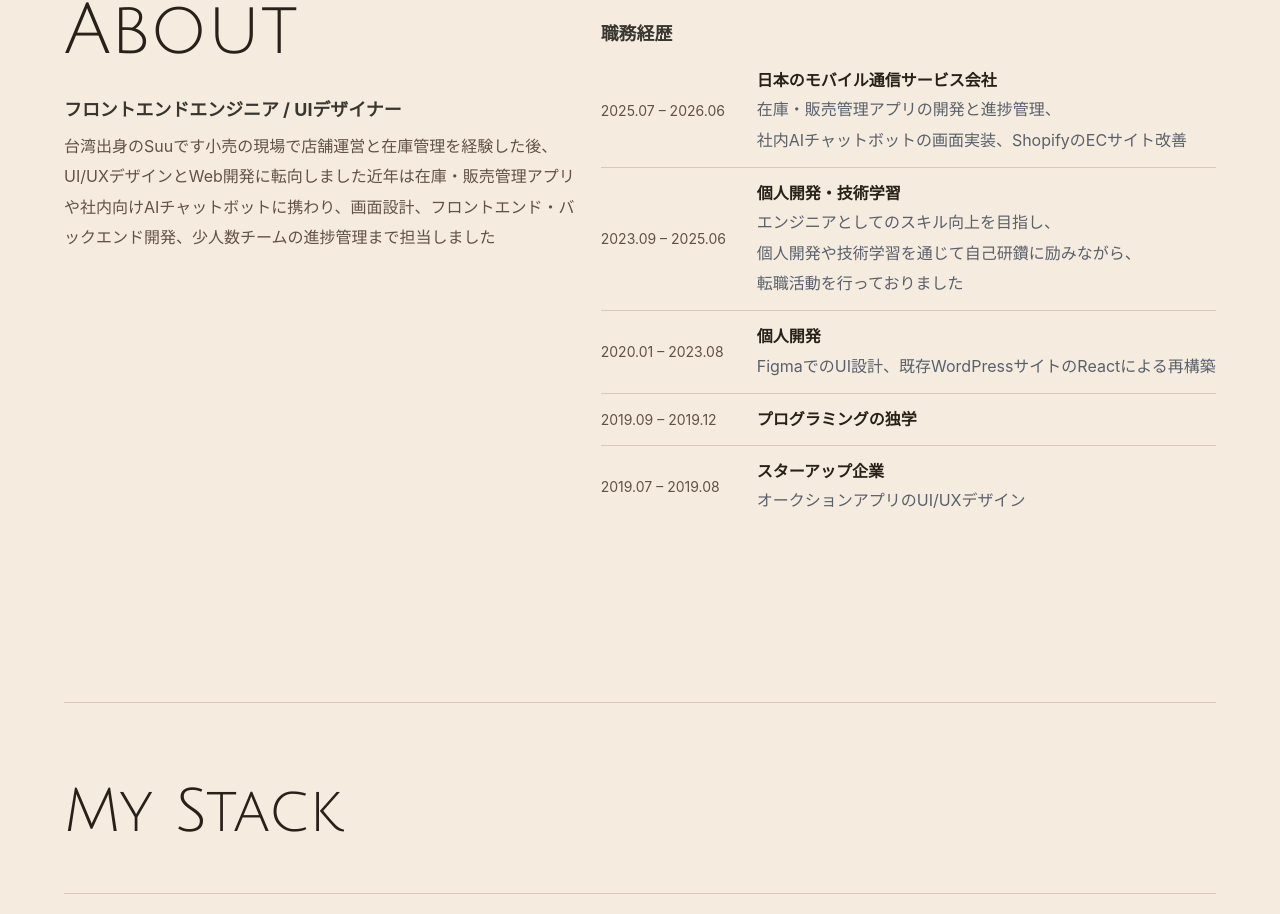
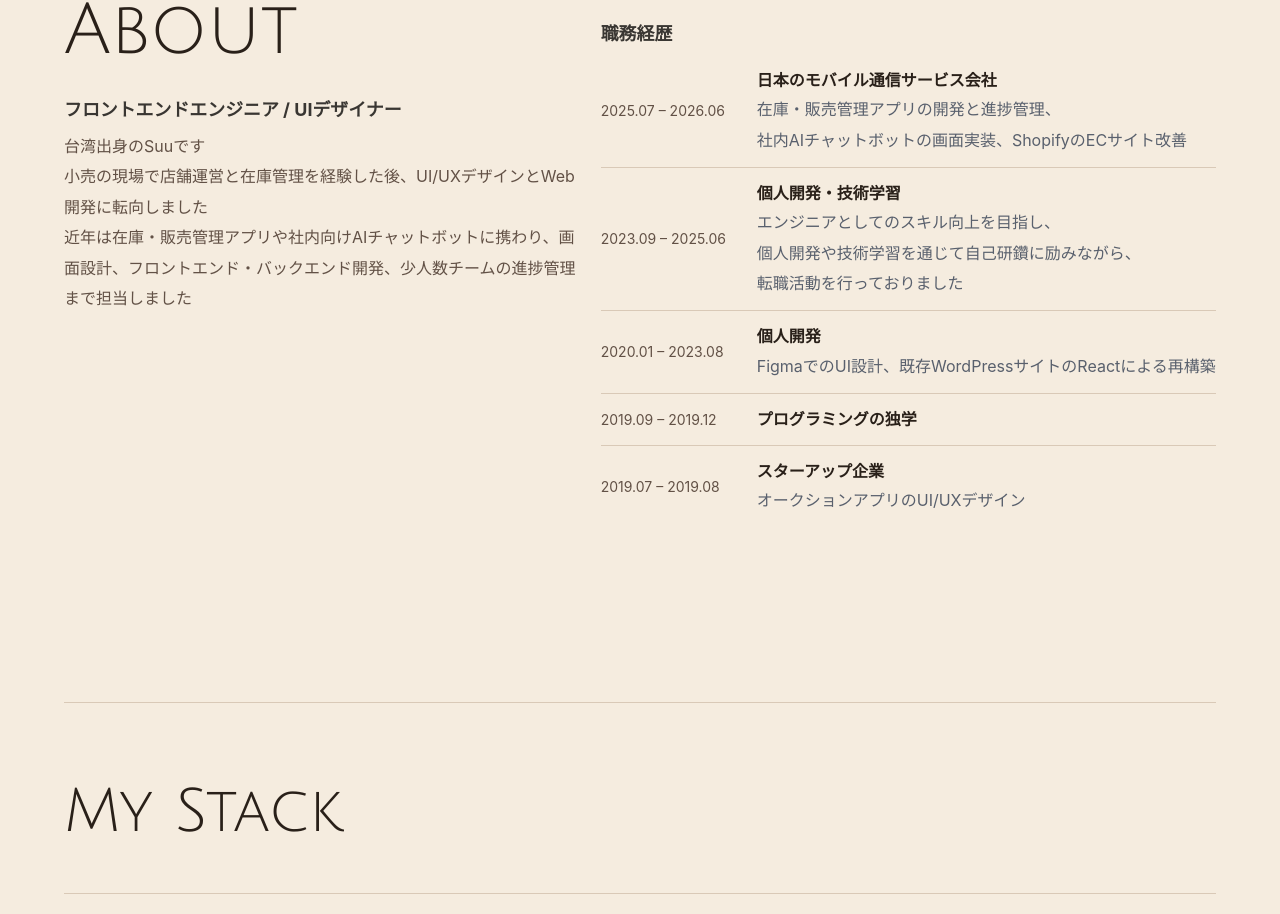
Before and after one commit to suu03/suu_portfolio, a React (Vite) app: page / in a window 1280 px wide. Shown: the part 898-1812 px from the top of the page. Built offline with nearby package versions, Linux system fonts and the light colour scheme.

Commit message:
Add line breaks to Japanese and Chinese biographies

```diff
--- a/src/locales.js
+++ b/src/locales.js
@@ -44,7 +44,7 @@ export const locales = {
     filterLabel: '作品カテゴリ', workIntro: 'Web・UI・3Dの制作実績を紹介します',
     close: '閉じる', gallery: '表示する画面', iosDemo: 'スマホデモ',
     toTop: 'トップへ戻る',
-    biography: '台湾出身のSuuです小売の現場で店舗運営と在庫管理を経験した後、UI/UXデザインとWeb開発に転向しました近年は在庫・販売管理アプリや社内向けAIチャットボットに携わり、画面設計、フロントエンド・バックエンド開発、少人数チームの進捗管理まで担当しました',
+    biography: '台湾出身のSuuです\n小売の現場で店舗運営と在庫管理を経験した後、UI/UXデザインとWeb開発に転向しました\n近年は在庫・販売管理アプリや社内向けAIチャットボットに携わり、画面設計、フロントエンド・バックエンド開発、少人数チームの進捗管理まで担当しました',
     experience: '職務経歴',
     jobs: [
       ['日本のモバイル通信サービス会社', '在庫・販売管理アプリの開発と進捗管理、\n社内AIチャットボットの画面実装、ShopifyのECサイト改善'],
@@ -148,7 +148,7 @@ export const locales = {
     filterLabel: '作品分類', workIntro: '收錄網頁、介面設計與 3D 作品',
     close: '關閉', gallery: '選擇展示畫面', iosDemo: '手機示範',
     toTop: '回到頂端',
-    biography: '我是來自台灣的 Suu早期在零售業負責門市營運與庫存管理，之後轉入 UI／UX 設計與網頁開發近年參與庫存與銷售管理應用程式及公司內部 AI 聊天機器人的開發，工作涵蓋介面設計、前後端開發，以及小型團隊的專案進度管理',
+    biography: '我是來自台灣的 Suu\n早期在零售業負責門市營運與庫存管理，之後轉入 UI／UX 設計與網頁開發近年參與庫存與銷售管理應用程式及公司內部 AI 聊天機器人的開發，工作涵蓋介面設計、前後端開發，以及小型團隊的專案進度管理',
     experience: '工作經歷',
     jobs: [
       ['日本行動通訊服務公司', '庫存與銷售管理應用程式開發及進度管理、內部 AI 聊天機器人介面實作與 Shopify 商店改善'],
--- a/src/profile.jsx
+++ b/src/profile.jsx
@@ -37,7 +37,7 @@ export function Profile({ copy }) {
       <div data-scroll-reveal>
         <h2 className="display-title" id="about-title" lang="en" data-scroll-reveal>About</h2>
         <h3>{copy.profession}</h3>
-        <p>{copy.biography}</p>
+        <p className="biography">{copy.biography}</p>
       </div>
       <div data-scroll-reveal>
         <h3>{copy.experience}</h3>
--- a/src/style.css
+++ b/src/style.css
@@ -191,6 +191,7 @@ button.preview:hover :is(.project-type, .project-preview-icons) { transform: sca
 .preview.store-portal + .project-info .project-description { max-width: 80ch; }
 .project-info h3 { font-size: clamp(1.1rem, 1.9vw, 1.65rem); font-weight: 500; line-height: 1.25; margin: 0 0 6px; }
 .about p { color: var(--muted); line-height: 1.9; }
+.about .biography { white-space: pre-line; }
 .about { display: grid; grid-template-columns: 1fr 1.2fr; gap: 24px; }
 .about h3 { margin: 26px 0 6px; font-size: 1.12rem; }
 .timeline { margin: 0; padding: 0; list-style: none; }
```
